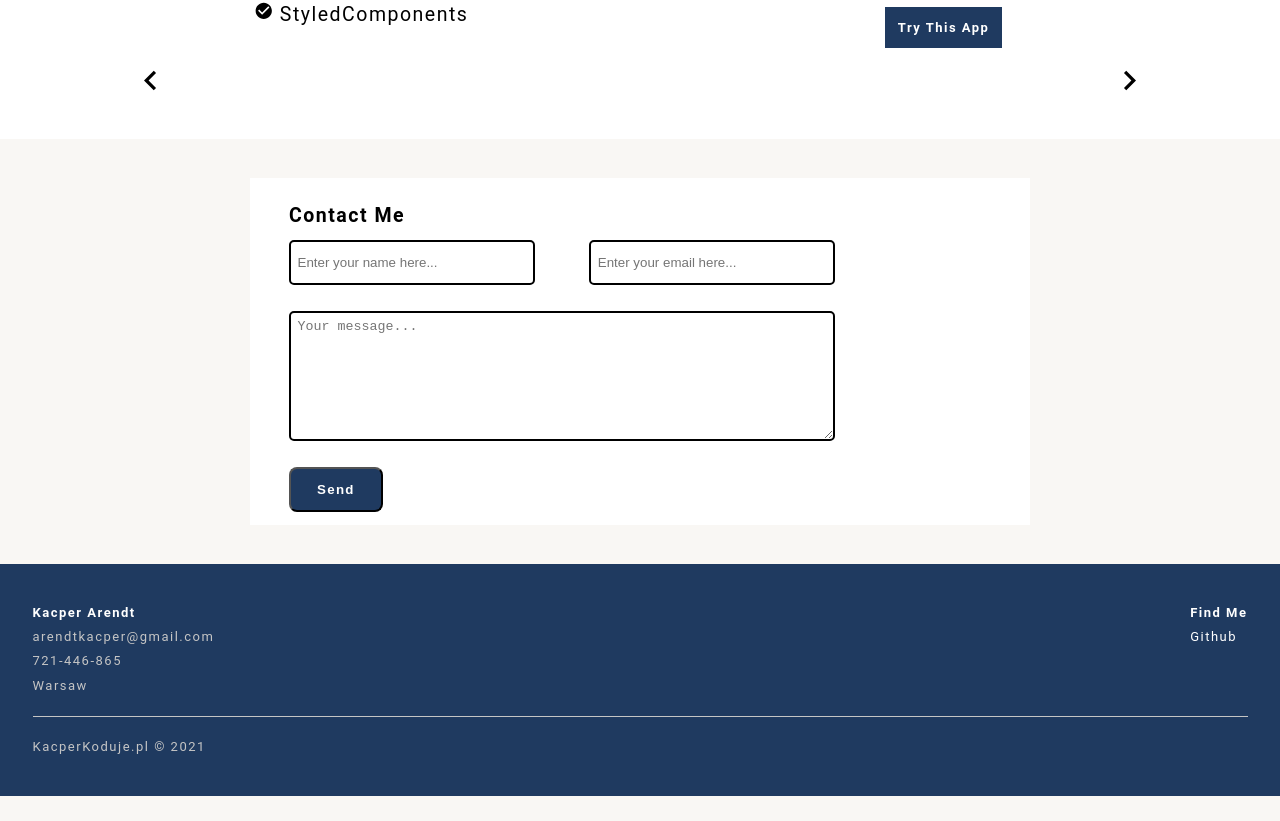
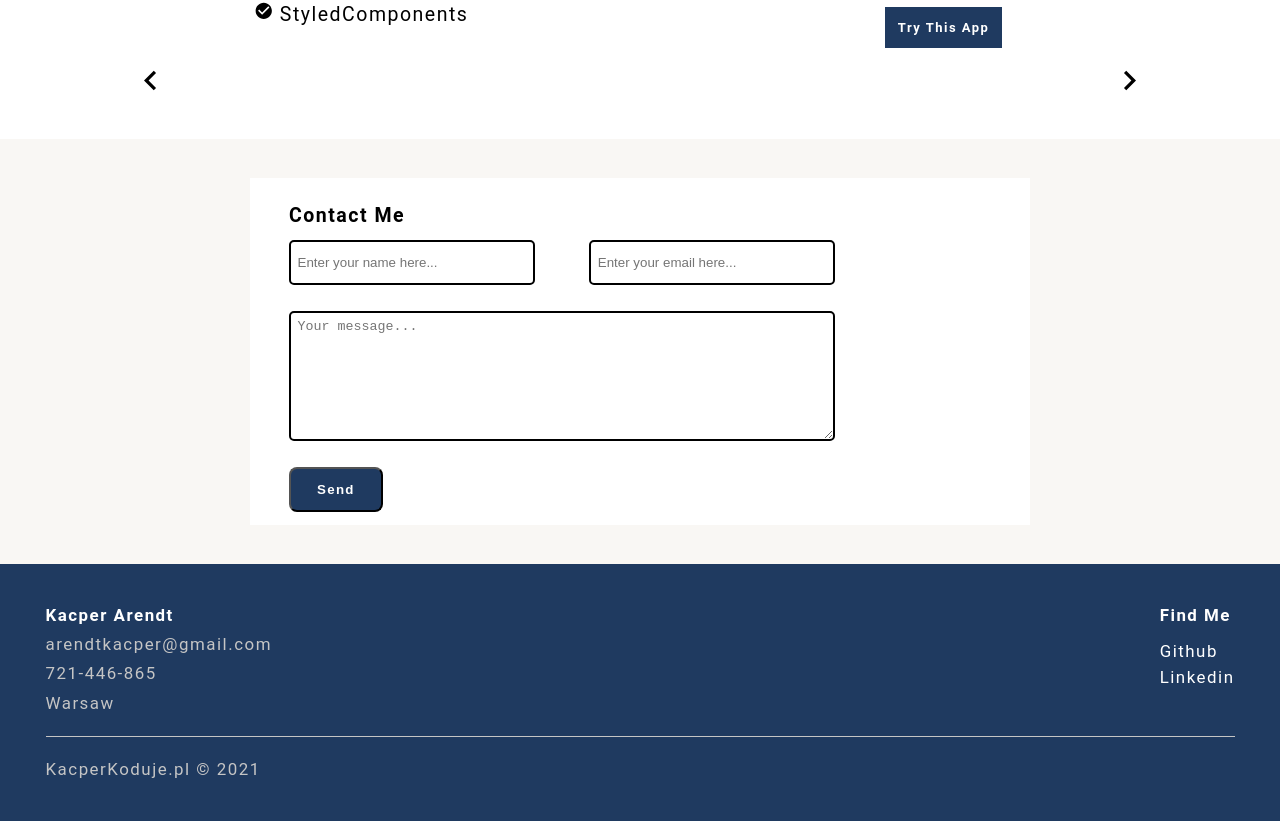
Before and after one commit to Kacper-Arendt/kacper-koduje, a React (Create React App) app: page / in a window 1280 px wide. Shown: the part 3221-4042 px from the top of the page. Before the commit the page ends 4017 px from the top, so only its background shows below. Built offline with nearby package versions, Linux system fonts and the light colour scheme; no server answers.

Commit message:
refactor footer change font size

```diff
--- a/src/components/Footer.tsx
+++ b/src/components/Footer.tsx
@@ -1,4 +1,5 @@
 import styled from "styled-components"
+import { device } from "../Models/MediaQueries"
 
 const StyledFooter = styled.footer`
   display: flex;
@@ -14,6 +15,11 @@ const StyledFooter = styled.footer`
     margin: .7rem 0;
     color:  #C5C5C5;
   }
+
+@media${device.tablet} {
+  font-size: 1.3rem;
+  padding: 2.5rem 3.5rem;
+}
 `
 
 const Contact = styled.div`
@@ -24,6 +30,8 @@ const Contact = styled.div`
 `
 
 const Social = styled.div`
+  display: flex;
+  flex-flow: column;
   p {
     :first-of-type{
       font-weight: bold;
@@ -32,6 +40,7 @@ const Social = styled.div`
   }
 
   a {
+    margin-top: .5rem;
     text-decoration: none;
     color: white;
     transition: all .3s;
@@ -66,6 +75,9 @@ export const Footer = () => {
                 <a href="https://github.com/kacykvaa" target="_blank" rel="noopener noreferrer">
                     Github
                 </a>
+                <a href="https://www.linkedin.com/in/kacper-arendt/" target="_blank" rel="noopener noreferrer">
+                    Linkedin
+                </a>
             </Social>
             <Line />
             <Copyright>KacperKoduje.pl &copy; 2021</Copyright>
```
